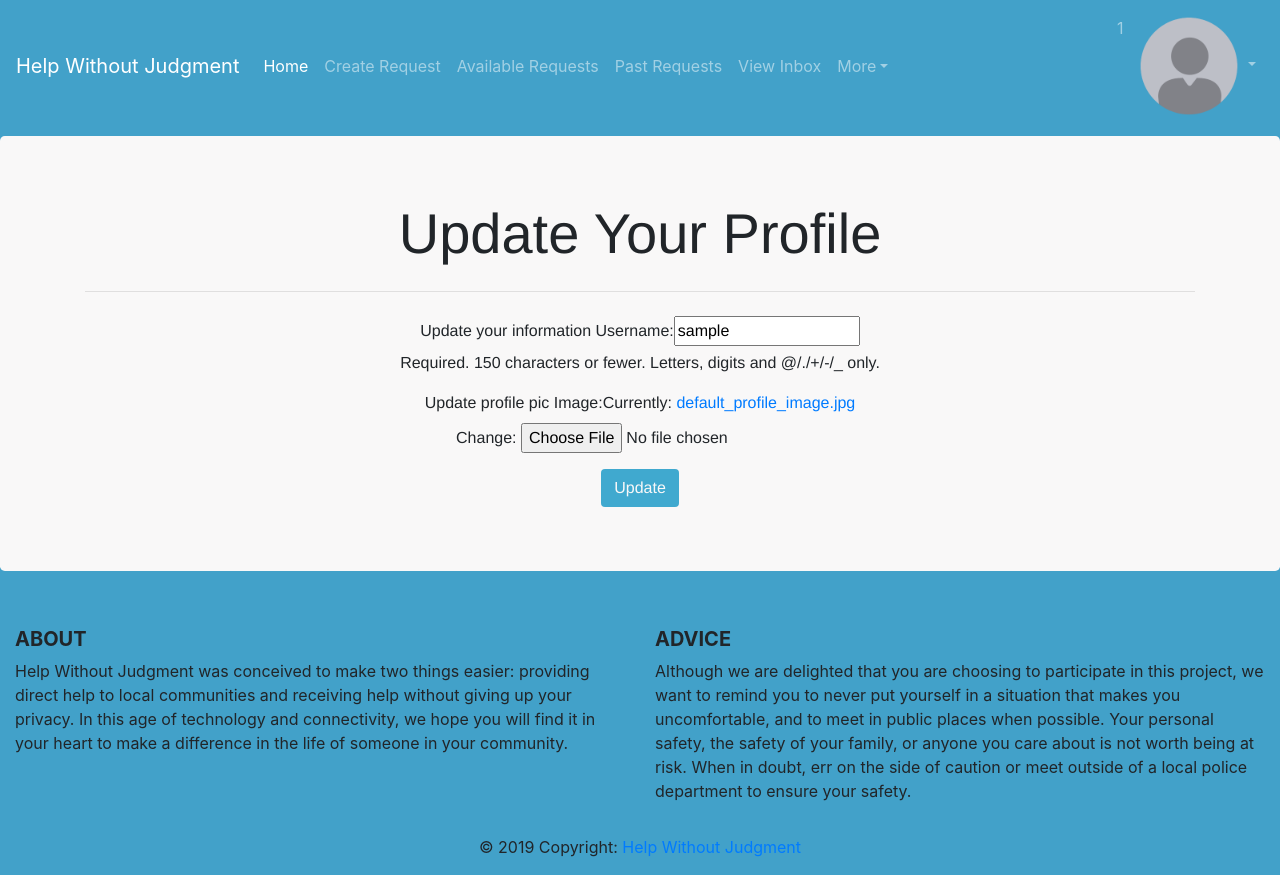
After one commit to lucidityflows/help-without-judgment, a Django app: page /profile in a window 1280 px wide. The commit adds this page. Run offline with Django 3.2, Linux system fonts and the light colour scheme; the visitor is signed in with stand-in values (Sample User, id 1); some libraries are stand-ins or nearby versions.

Commit message:
-User Profile is created when new user registers -Default User Image set when new user created. -User Image and User Name can be changed from Profile Page

```diff
--- a/hwj/settings.py
+++ b/hwj/settings.py
@@ -129,6 +129,9 @@ USE_TZ = True
 STATIC_URL = '/static/'
 STATIC_ROOT = os.path.join(BASE_DIR, 'static/')
 
+MEDIA_ROOT = os.path.join(BASE_DIR, 'media/')
+MEDIA_URL = '/media/'
+
 # For now we are assuming only individual users logging in.
 # Later this needs to accomodate potential organizations or
 # have a separate organization login
--- a/hwj/urls.py
+++ b/hwj/urls.py
@@ -15,6 +15,9 @@ Including another URLconf
 """
 from django.contrib import admin
 from django.urls import include, path
+from django.conf import settings
+from django.conf.urls.static import static
+
 
 urlpatterns = [
 
@@ -23,3 +26,5 @@ urlpatterns = [
     path('accounts/', include('django.contrib.auth.urls')),
     path('messages/', include('chat.urls')),
 ]
+
+urlpatterns += static(settings.MEDIA_URL, document_root=settings.MEDIA_ROOT)
--- a/user/__init__.py
+++ b/user/__init__.py
@@ -0,0 +1 @@
+default_app_config = 'user.apps.UserConfig'
--- a/user/admin.py
+++ b/user/admin.py
@@ -1,7 +1,8 @@
 from django.contrib import admin
-from .models import Requests
+from .models import Requests, Profile
 
 # Register your models here.
 admin.site.register(Requests)
+admin.site.register(Profile)
 
 admin.site.site_header = "Help Without Judgment - Admin Dashboard"
--- a/user/apps.py
+++ b/user/apps.py
@@ -3,3 +3,7 @@ from django.apps import AppConfig
 
 class UserConfig(AppConfig):
     name = 'user'
+
+    def ready(self):
+
+        import user.signals
--- /dev/null
+++ b/user/forms.py
@@ -0,0 +1,20 @@
+from django import forms
+from django.contrib.auth.models import User
+from django.contrib.auth.forms import UserCreationForm
+from .models import Profile
+
+
+class UserUpdateForm(forms.ModelForm):
+
+    class Meta:
+
+        model = User
+        fields = ['username']
+
+
+class ProfileUpdateForm(forms.ModelForm):
+
+    class Meta:
+
+        model = Profile
+        fields = ['image']
--- a/user/models.py
+++ b/user/models.py
@@ -3,6 +3,8 @@ from django.contrib.auth.models import User
 from django.forms import ModelForm
 from django import forms
 from django.utils import timezone
+from PIL import Image
+
 
 # Create your models here.
 
@@ -97,3 +99,23 @@ class ConfirmAppointmentForm(ModelForm):
 class DateForm(forms.Form):
 
     date = forms.DateTimeField(input_formats=['%Y-%m-%d %H:%M', ''], required=False)
+
+
+class Profile(models.Model):
+
+    user = models.OneToOneField(User, on_delete=models.CASCADE)
+    image = models.ImageField(default="default_profile_image.jpg", upload_to="profile_pics")
+
+    def __str__(self):
+        return f'{self.user.username} Profile'
+
+    def save(self, *args, **kwargs):
+
+        super().save(*args, **kwargs)
+        image = Image.open(self.image.path)
+
+        if image.height > 500 or image.width > 500:
+
+            output_size = (500, 500)
+            image.thumbnail(output_size)
+            image.save(self.image.path)
--- /dev/null
+++ b/user/signals.py
@@ -0,0 +1,17 @@
+from django.db.models.signals import post_save
+from django.contrib.auth.models import User
+from django.dispatch import receiver
+from .models import Profile
+
+
+@receiver(post_save, sender=User)
+def create_profile(sender, instance, created, **kwargs):
+
+    if created:
+        Profile.objects.create(user=instance)
+
+
+@receiver(post_save, sender=User)
+def save_profile(sender, instance, **kwargs):
+
+    instance.profile.save()
--- a/user/templates/user/base.html
+++ b/user/templates/user/base.html
@@ -94,11 +94,10 @@
                 </li>
                 <li class="nav-item avatar dropdown">
                     <a class="nav-link dropdown-toggle" id="navbarDropdownMenuLink-55" data-toggle="dropdown" aria-haspopup="true" aria-expanded="false">
-                        <img src="https://mdbootstrap.com/img/Photos/Avatars/avatar-2.jpg" class="rounded-circle z-depth-0" alt="avatar image">
+                        <img src="{{ user.profile.image.url }}" class="rounded-circle z-depth-0" alt="avatar image" width="100px" height="100px">
                     </a>
                     <div class="dropdown-menu dropdown-menu-lg-right dropdown-secondary" aria-labelledby="navbarDropdownMenuLink-55">
-                        <a class="dropdown-item" href="#">Update Profile</a>
-                        <a class="dropdown-item" href="#">Update Username/Password</a>
+                        <a class="dropdown-item" href="{% url 'profile' %}">Profile</a>
                         <a class="dropdown-item" href="{% url 'logout' %}">Log Out</a>
                     </div>
                 </li>
--- /dev/null
+++ b/user/templates/user/profile.html
@@ -0,0 +1,25 @@
+{% extends "user/base.html" %}
+
+{% block pageheader %}Update Your Profile{% endblock %}
+
+{% block content %}
+    <div class="empty-form">
+        <form action= "{% url 'profile' %}" enctype="multipart/form-data" method="POST" class="form">
+
+            {% csrf_token %}
+
+            <div class="form-group">
+                <label for="request_type">Update your information</label>
+                {{ user_form }}
+            </div>
+
+            <div class="form-group">
+                <label for="request_description">Update profile pic</label>
+                {{ profile_form }}
+            </div>
+
+            <button type="submit" class="btn btn-link" style="background: #40a9cf; color: #F9F8F8;">Update</button>
+        </form>
+    </div>
+
+{% endblock content %}
--- a/user/urls.py
+++ b/user/urls.py
@@ -7,5 +7,6 @@ urlpatterns = [
     path('open_requests', views.open_requests, name='open_requests'),
     path('create_request', views.create_request, name='create_request'),
     path('view_past_requests', views.past_requests, name='past_requests'),
+    path('profile', views.profile, name='profile'),
 
 ]
--- a/user/views.py
+++ b/user/views.py
@@ -12,6 +12,7 @@ from datetime import datetime
 from django.utils import timezone
 from chat.models import Thread
 from django import forms
+from .forms import ProfileUpdateForm, UserUpdateForm
 
 from django.contrib.auth.models import User
 
@@ -257,3 +258,29 @@ def past_requests(request):
         #context = {'requests': context}
 
         return render(request, 'user/past_requests.html', {'accepted_requests': past_accepter_query_list, 'created_requests': past_requester_query_list})
+
+
+@login_required(login_url='/accounts/login/')
+def profile(request):
+
+    if request.method == "POST":
+
+        user_form = UserUpdateForm(request.POST, request.FILES, instance=request.user)
+        profile_form = ProfileUpdateForm(request.POST, request.FILES, instance=request.user.profile)
+
+        if user_form.is_valid() and profile_form.is_valid():
+            user_form.save()
+            profile_form.save()
+            return render(request, 'user/profile.html')
+
+    else:
+
+        user_form = UserUpdateForm(instance=request.user)
+        profile_form = ProfileUpdateForm(instance=request.user.profile)
+
+    context = {
+        'user_form': user_form,
+        'profile_form': profile_form
+    }
+
+    return render(request, 'user/profile.html', context)
```
Also changed, not shown: media/default_profile_image.jpg (renamed from user/static/registration/images/default_profile_image.png).
